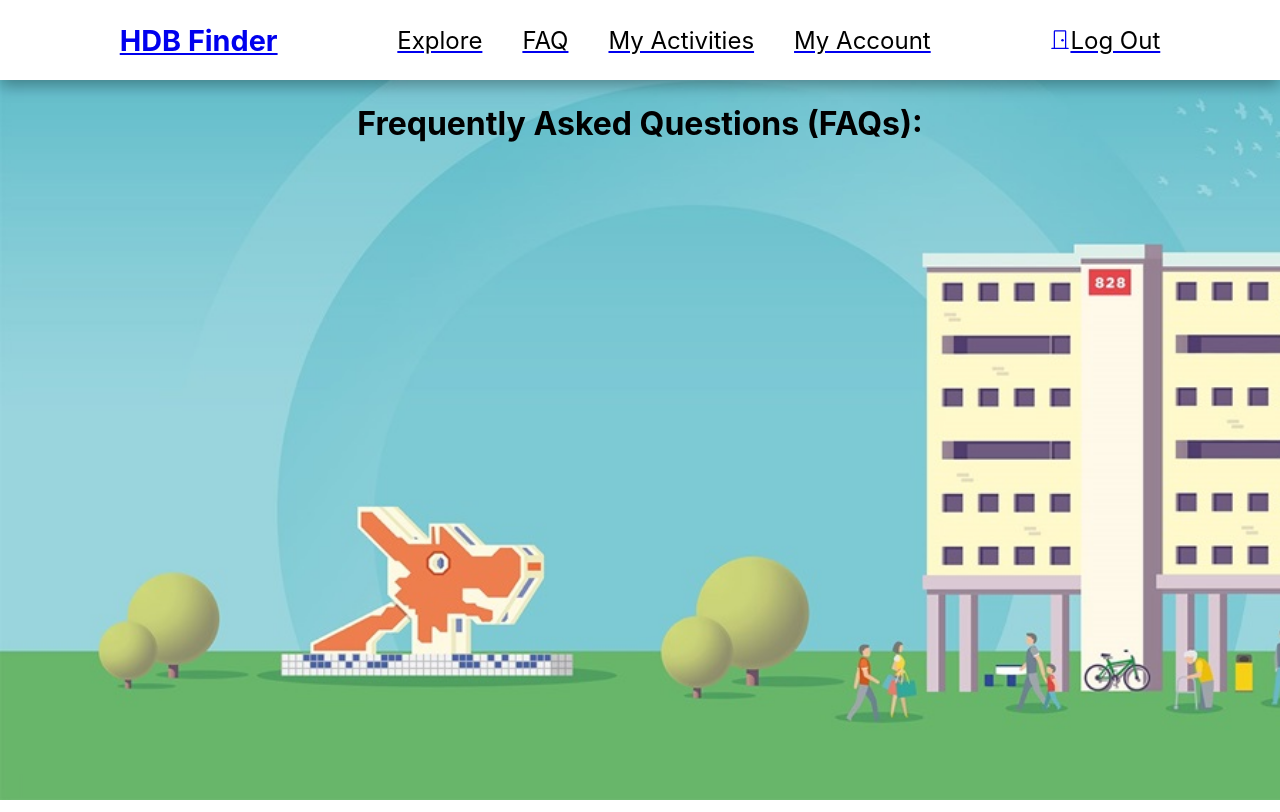
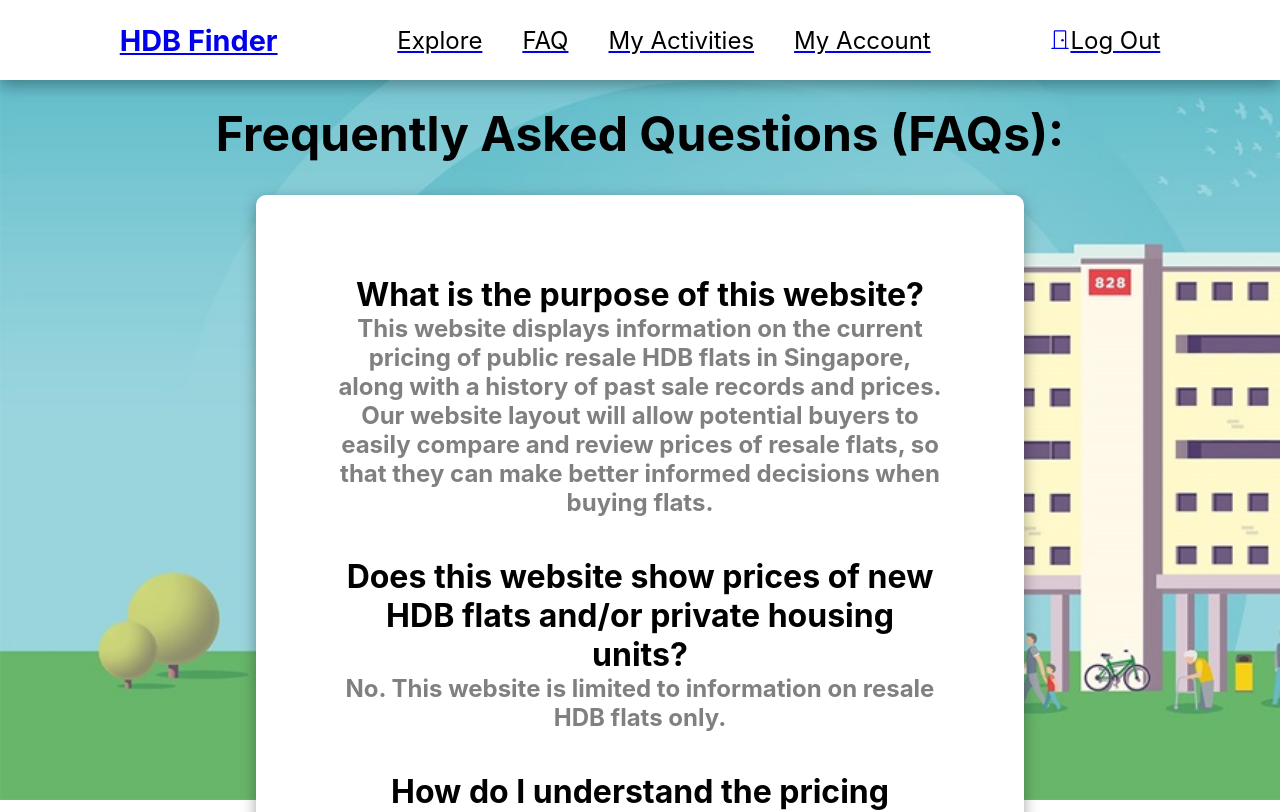
Before and after one commit to Realker/SC2006-Project, a React (Create React App) app in the folder frontend/: page /FAQ in a window 1280 px wide. Shown: the top 812 px of the page. Built offline with nearby package versions, Linux system fonts and the light colour scheme.

Commit message:
FAQ content and Card semi done

```diff
--- a/frontend/src/components/FAQ.js
+++ b/frontend/src/components/FAQ.js
@@ -9,7 +9,33 @@ const FAQ = () => {
       <NavBar/>
       <div className='FAQ__bg h1'>
       <h1>Frequently Asked Questions (FAQs):</h1>
-
+      <div class = 'FAQCard'>
+        <div class = "FAQcontent">
+          <h1>What is the purpose of this website?</h1>
+          <h2>This website displays information on the current pricing of public resale HDB flats in Singapore, along with a history of past sale records and prices. Our website layout will allow potential buyers to easily compare and review prices of resale flats, so that they can make better informed decisions when buying flats.</h2>
+        </div>
+        <div class = "FAQcontent">
+          <h1>
+Does this website show prices of new HDB flats and/or private housing units?</h1>
+<h2>No. This website is limited to information on resale HDB flats only.</h2>
+        </div>
+        <div class = "FAQcontent">
+          <h1>How do I understand the pricing history of a particular resale flat?</h1>
+          <h2>The history of resale pricing of a particular flat will be displayed in the form of a table as well as a graph, allowing users to easily identify trends in the price changes over the years. The website will also show information on neighbouring flats with similar features and type, enabling easy comparison.</h2>
+        </div>
+        <div class = "FAQcontent">
+          <h1>What other information will be displayed on the website?</h1>
+          <h2>In addition to pricing history, users will also be able to see a list of facilities within the surrounding region of the resale flat, including MRT stations, bus interchanges and/or bus stops, as well as the nearest schools in the area.</h2>
+        </div>
+        <div class = "FAQcontent">
+          <h1>I saw a particular house which I am interested in buying, and I would like to save a record of it. Is it possible for me to do so?</h1>
+          <h2>Yes, users who are registered with our website will be able to save their favourite resale flats into their account’s favourites list. The list can be modified at any time.</h2>
+        </div>
+        <div class = "FAQcontent">
+          <h1>Can I use this site to buy/sell/rent a HDB flat?</h1>
+          <h2>No. Please visit the official HDB Portal or another property market website like PropertyGuru to make new property transactions. This website only provides listings of resale price trends.</h2>
+        </div>
+      </div>
       </div>
     </div>
   )
--- a/frontend/src/css/FAQ.css
+++ b/frontend/src/css/FAQ.css
@@ -6,10 +6,22 @@
     background-repeat: no-repeat;
     background-size: cover;
 }
-.FAQ__bg h1{
+.FAQ__bg{
     font-size: 2rem;
     text-align: center;
     padding: 1.5rem 0rem;
+    box-sizing: border-box;
+    display: flex;
+    align-items: center;
+    flex-direction: column;
+    gap: 2rem;
+
+}
+
+.FAQContent{
+    background-color:white;
+    box-shadow: rgba(0, 0, 0, 0.35) 0px 5px 15px;
+    text-align: center;
 }
 
 .FAQCard{
@@ -17,5 +29,22 @@
     flex-direction: column;
     background-color: white;
     box-shadow: rgba(0, 0, 0, 0.35) 0px 5px 15px;
+    border-radius: 10px;
+    width: 60vw;
+    justify-content: center;
+    align-items: center;
+    height: 100%;
+    padding: 5rem;
+    gap: 2.5rem;
 
 }
+
+.FAQcontent h1{
+    font-size: 2rem;
+}
+
+.FAQcontent h2{
+    color: grey;
+    font-size: 1.5rem;
+
+}
```
